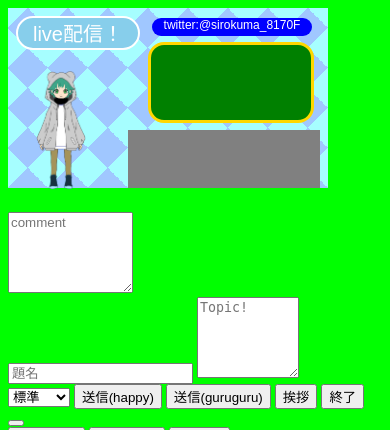
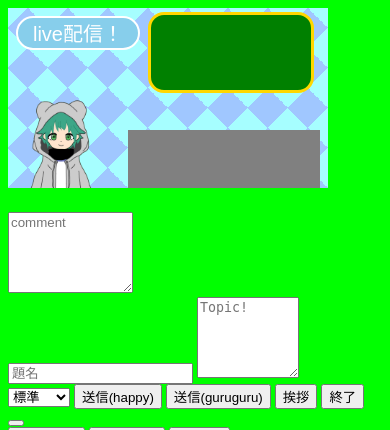
Before and after one commit to kamekichi110/sirokuma_8110F, a PHP site: page /chat/index2.html in a window 390 px wide. Shown: the top 430 px of the page. Run offline with PHP 8.4, Linux system fonts and the light colour scheme; some web fonts are replaced.

Commit message:
えrえり

```diff
--- a/chat/index2.css
+++ b/chat/index2.css
@@ -68,9 +68,9 @@ body {
 
                                 img.preview {
                                     width: 150px;
-                                    height: 200px;
+                                    height: 150px;
                                     position: relative;
-                                    bottom: 82px;
+                                    bottom: 14px;
                                     left: 8px;
                                 }
                                 @keyframes move {
@@ -197,9 +197,9 @@ div.output {
 
 img.preview {
     width: 90px;
-    height: 120px;
+    height: 90px;
     position: relative;
-    bottom: 48px;
+    bottom: 20px;
     left: 8px;
 }
 div.topic {
```
Also changed, not shown: chat/img2/def.png, chat/img2/guruguru.png, chat/img2/happy.png.
